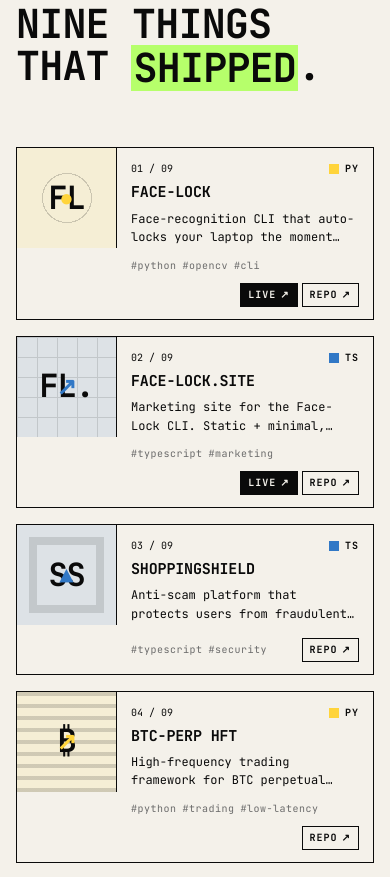
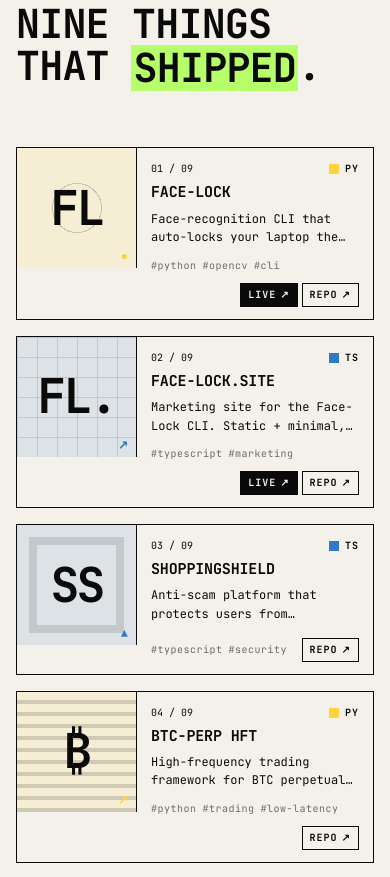
Before and after one commit to WiseAmos/wiseamos-portfolio-2026, a website: page index.html in a window 390 px wide. Shown: the part 1036-1913 px from the top of the page. Drawn offline with Linux system fonts and the light colour scheme.

Commit message:
v12: huge tonal monograms on work cards (Option 2)
- Card grid: glyph column 200px → 280px (desktop), 100px → 120px (mobile)
- Glyph mark: 56px → clamp(72px, 18cqw, 180px) — actual cell-filling sizes
- Pattern backgrounds: suppressed (opacity 0) — they fought the monogram
- Glyph mark uses container queries (cqw) so 1-char (₿) hits the cap
  while 3-char (ARD, '{ }') shrinks to fit
- Accent moved to bottom-right corner, smaller (16px) — secondary now
- Mobile mark: clamp(48px, 24cqw, 96px)

Result: the monogram is the hero of each card, not a small logo
floating in a noisy box. The 9 cards now read as a typographic poster
series instead of a wall of placeholders.

```diff
--- a/styles.css
+++ b/styles.css
@@ -420,7 +420,7 @@ main { padding-top: 60px; } /* nav clearance */
 .card {
   position: relative;
   display: grid;
-  grid-template-columns: 200px 1fr;
+  grid-template-columns: 280px 1fr;
   border: 1px solid var(--ink);
   background: var(--paper);
   overflow: hidden;
@@ -468,38 +468,49 @@ main { padding-top: 60px; } /* nav clearance */
   opacity: 1;
 }
 
-/* GLYPH SLOT — left column, 4:3-ish aspect, project-specific mark */
+/* GLYPH SLOT — left column, square, single tonal treatment.
+   The mark is the hero: huge, bleed-to-edge, no competing pattern. */
 .card__glyph {
   position: relative;
   display: flex;
   align-items: center;
   justify-content: center;
-  background: var(--paper);
+  background: color-mix(in srgb, var(--lang-color, var(--ink)) 12%, var(--paper));
   border-right: 1px solid var(--ink);
   aspect-ratio: 1 / 1;
   overflow: hidden;
   color: var(--ink);
-  background: color-mix(in srgb, var(--lang-color, var(--ink)) 12%, var(--paper));
+  container-type: inline-size; /* enables cqw for the mark */
   z-index: 2; /* sit above the hover wash */
 }
+/* Pattern element exists in DOM for layout-stability on cached pages,
+   but visually suppressed — the monogram owns the cell. */
 .card__glyph-pattern {
   position: absolute;
   inset: 0;
-  opacity: 0.85;
+  opacity: 0;
   pointer-events: none;
 }
 .card__glyph-mark {
   position: relative;
   z-index: 2;
-  font: 700 56px/0.9 var(--t-mono);
-  letter-spacing: -0.04em;
+  font-weight: 700;
+  line-height: 0.85;
+  letter-spacing: -0.06em;
   color: var(--ink);
   text-transform: uppercase;
+  width: 100%;
+  text-align: center;
+  /* Scale to cell width. 1-char marks (₿) hit the cap, 3-char marks (ARD / "{ }")
+     shrink so they fit. 18cqw = ~18% of the cell width. */
+  font-size: clamp(72px, 18cqw, 180px);
 }
 .card__glyph-accent {
   position: absolute;
   z-index: 2;
-  font: 700 24px/1 var(--t-mono);
+  bottom: 10px;
+  right: 12px;
+  font: 700 16px/1 var(--t-mono);
   color: var(--lang-color, var(--ink));
 }
 /* Pattern: dots */
@@ -1283,12 +1294,13 @@ main { padding-top: 60px; } /* nav clearance */
   .work__head { padding-right: 0; }
   .work-grid { grid-template-columns: 1fr; gap: 16px; }
   .card {
-    grid-template-columns: 100px 1fr;
+    grid-template-columns: 120px 1fr;
   }
   .card__glyph {
     aspect-ratio: 1 / 1;
   }
-  .card__glyph-mark { font-size: 32px; }
+  .card__glyph-mark { font-size: clamp(48px, 24cqw, 96px); }
+  .card__glyph-accent { font-size: 12px; bottom: 6px; right: 8px; }
   .card__body { padding: 14px 14px 12px; gap: 8px; }
   .card__title { font-size: 15px; }
   .card__desc {
```
